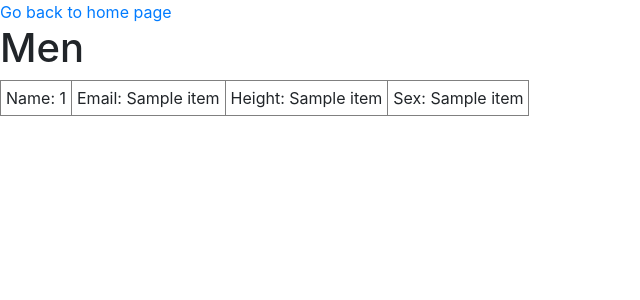
After one commit to jiaminzx/CS-411-Project, a Flask app: template templates/profile.html in a window 1280 px wide. The commit adds this page. Shown: the top 300 px of the page, without its empty margins (0-640 px from the left). Run offline with Flask 2, Linux system fonts and the light colour scheme; the template is opened without the code that fills it: most values are stand-ins (such as "Sample title", 1, 10 or a date in 2020); some libraries are stand-ins or nearby versions.

Commit message:
Linked sign-in button to basic profile display page (functionality not tested yet)

```diff
--- a/app.py
+++ b/app.py
@@ -5,10 +5,10 @@ from flask import Flask, render_template, json, jsonify, request
 import mysql.connector as mariadb
 
 #Use this line for cPanel
-# db = mariadb.connect(user='pickles249_admin', password='csProject411!', database='pickles249_test')
+db = mariadb.connect(user='pickles249_admin', password='csProject411!', database='pickles249_test')
 #Use this line for VM
 # db = mariadb.connect(user='root', password='password', database='cs411project')
-# cursor = db.cursor()
+cursor = db.cursor()
 
 
 #db.close() needs to be called to close connection
@@ -67,20 +67,22 @@ def adduser():
     return render_template('signup.html')
 
 @app.route('/showSignIn')
-def showSignIn():
+def signIn():
     return render_template('signIn.html')
 
-@app.route('/showSignIn', methods = ['GET'])
+@app.route('/get_profile', methods = ['GET'])
 def get_profile():
     if request.method == 'GET':
         try:
             password = request.form['inputPassword']
             email = request.form['inputEmail']
             cursor.execute('SELECT * FROM users WHERE email="%s"' % (email))
-            rows=cursor.fetchall()
-            assert len(rows) == 1, "Multiple profiles with same email"
+            row=cursor.fetchall()
+            assert len(row) == 1, "Multiple profiles with same email"
         except Exception as e:
           return(str(e))
+
+        return render_template('profile.html', data = row)
 
 @app.route('/showModify', methods=['POST'])
 def moduser():
@@ -152,6 +154,6 @@ def showWomen():
     return render_template('showWomen.html', data=rows)
 
 # #comment out when hosting on cpanel
-if __name__ == "__main__":
+# if __name__ == "__main__":
 # #     app.run(host='sp19-cs411-36.cs.illinois.edu', port=8083)
-    app.run()
+    # app.run()
--- /dev/null
+++ b/templates/profile.html
@@ -0,0 +1,38 @@
+<!doctype html>
+<html>
+    <head>
+        <title>m2z2</title>
+
+
+        <link href="https://stackpath.bootstrapcdn.com/bootstrap/4.3.1/css/bootstrap.min.css" rel="stylesheet">
+
+        <link href="https://stackpath.bootstrapcdn.com/bootstrap/4.3.1/css/bootstrap.min.css" rel="stylesheet">
+        <link href="../static/signup.css" rel="stylesheet">
+
+      </head>
+   <body>
+         <a href = "/">Go back to home page</a>
+
+      <h1>Men</h1>
+         <table border="1" cellpadding="5" cellspacing="5">
+               <tbody>
+               {% for item in data %}
+               <tr>
+
+
+
+                   <!-- change the form contents to match database -->
+                   <td>Name: {{item[0]}}</td>
+                    <td>Email: {{item[1]}}</td>
+                    <td>Height: {{item[3]}}</td>
+                    <td>Sex: {{item[4]}}</td>
+
+
+
+               </tr>
+               {% endfor %}
+               </tbody>
+           </table>
+
+   </body>
+</html>
--- a/templates/signIn.html
+++ b/templates/signIn.html
@@ -27,7 +27,7 @@
 
       <div class="jumbotron">
         <h1>Fill out your information below:</h1>
-        <form class="form-signin">
+        <form class="form-signin" action="{{ url_for('get_profile') }}" method="get">
         <label for="inputEmail" class="sr-only">Email address</label>
         <input type="email" name="inputEmail" id="inputEmail" class="form-control" placeholder="Email address" required autofocus>
         <label for="inputPassword" class="sr-only">Password</label>
```
